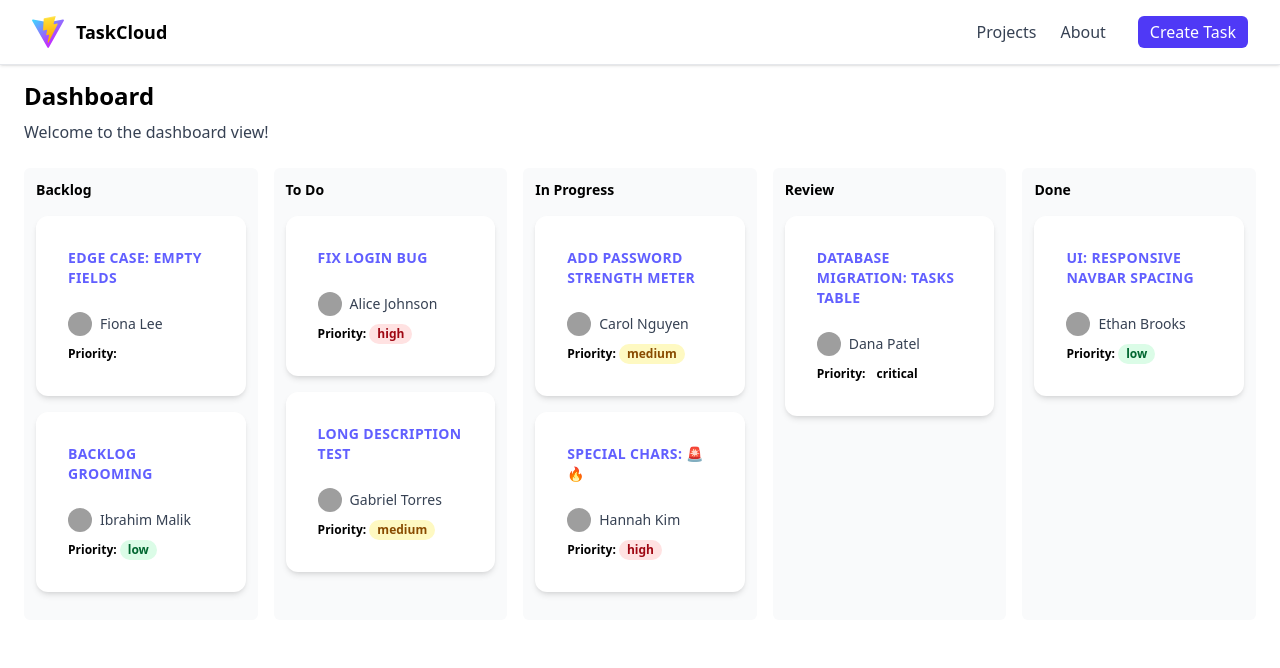
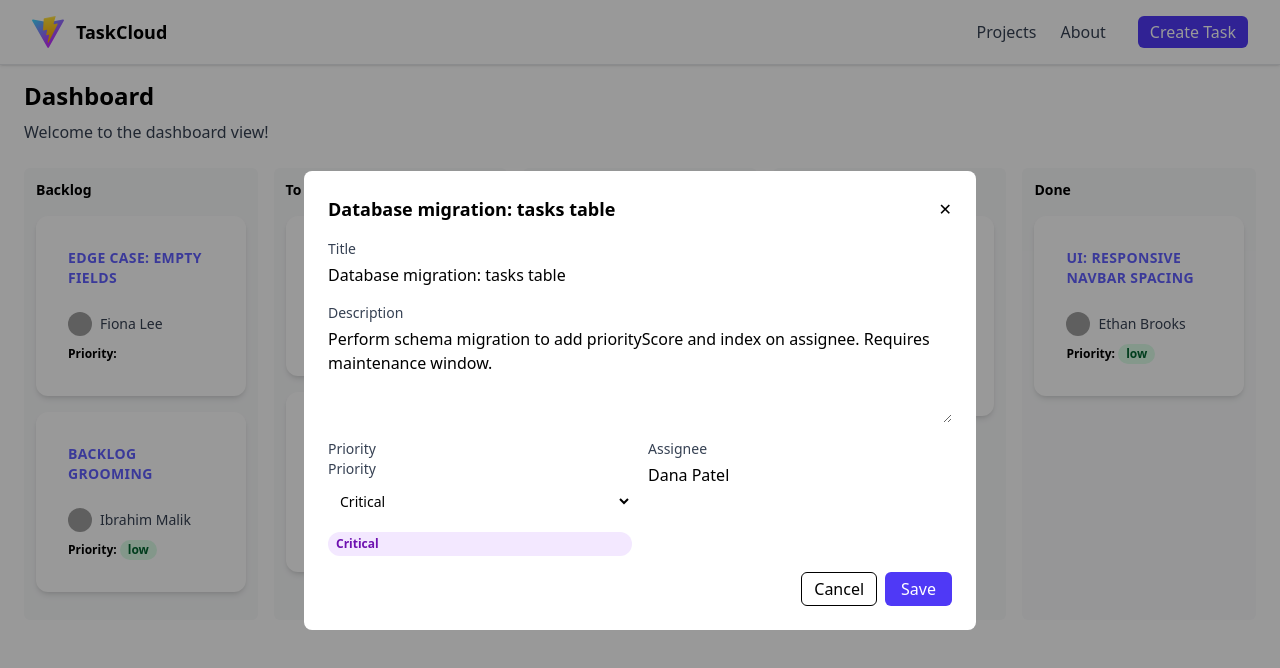
Before and after one commit to Dbiddings444/cloud-task-management-app, a Vue app in the folder frontend/: page /dashboard in a window 1280 px wide. Both pictures are taken after a click on the element 889 px from the left and 316 px from the top of the page. Shown: the top 668 px of the page. Built offline with nearby package versions, Linux system fonts and the light colour scheme; grey boxes are pictures that could not be loaded.

Commit message:
Overlay progress

```diff
--- a/frontend/src/components/overlays/TaskOverlay.vue
+++ b/frontend/src/components/overlays/TaskOverlay.vue
@@ -1,8 +1,8 @@
 <template>
-	<div v-if="visible" class="fixed inset-0 z-50 flex items-center justify-center bg-black/40">
+	<div class="fixed inset-0 z-50 flex items-center justify-center bg-black/40">
 		<div class="bg-white rounded-lg max-w-2xl w-full p-6">
 			<div class="flex justify-between items-center">
-				<h3 class="text-lg font-semibold">Edit Task</h3>
+				<h3 class="text-lg font-semibold">{{task.title}}</h3>
 				<button @click="onClose" aria-label="Close">✕</button>
 			</div>
 
@@ -43,7 +43,6 @@ import PrioritySelector from '@/components/PrioritySelector.vue'
 
 const props = defineProps({
 	task: { type: Object, default: null },
-	visible: { type: Boolean, default: false }
 })
 const emit = defineEmits(['save', 'close'])
 
--- a/frontend/src/views/DashboardView.vue
+++ b/frontend/src/views/DashboardView.vue
@@ -1,8 +1,10 @@
 <template>
+<div v-if="isOpen">
 <TaskOverlay
-    v-if="isOpen"
     @close="isOpen = false"
+    :task="selectedTask"
  />
+ </div>
     <div class="px-6 py-4">
         <h1 class="text-black text-2xl font-semibold">Dashboard</h1>
         <p class="mt-2 text-gray-700">Welcome to the dashboard view!</p>
@@ -15,7 +17,7 @@
                                 v-for="task in tasksByStatus(col.key)"
                                 :key="task.id"
                                 :task="task"
-                                @click=openOverlay(task)
+                                @click=openTaskOverlay(task)
                             />
                             <p v-if="tasksByStatus(col.key).length === 0" class="text-xs text-gray-400">No tasks</p>
                         </div>
@@ -34,8 +36,10 @@ function tasksByStatus(status) {
     return sampleTasks.filter(t => (t.status || '').toLowerCase() === status)
 }
  const isOpen = ref(false);
- function openOverlay(task) {
+ const selectedTask = ref(null);
+ function openTaskOverlay(task) {
     isOpen.value = true;
-
+    selectedTask.value = task;
+    console.log('###', task)
  }
 </script>
```
